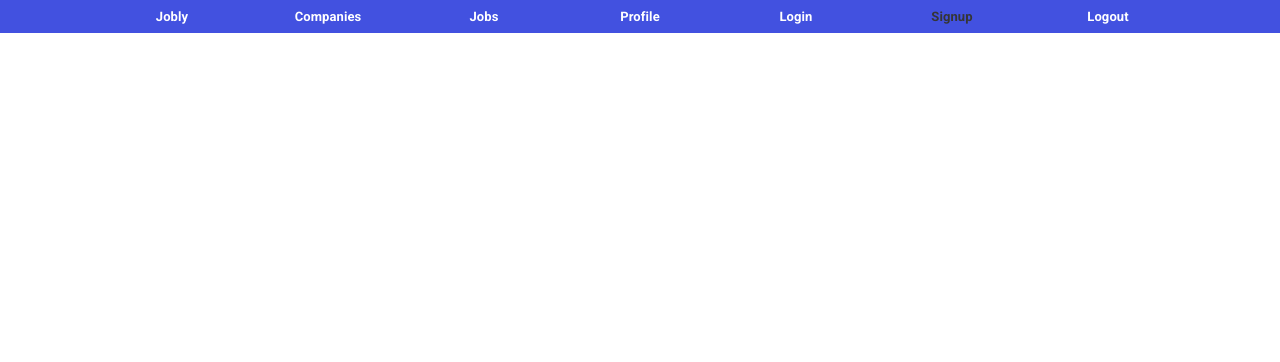
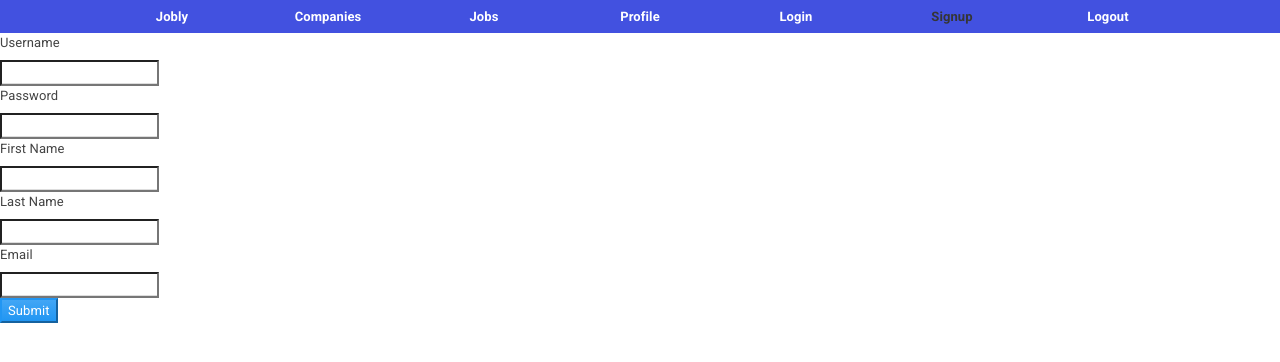
Before and after one commit to w12190/react-jobly, a React (Create React App) app: page /signup in a window 1280 px wide. Shown: the top 362 px of the page. Built offline with nearby package versions, Linux system fonts and the light colour scheme; no server answers.

Commit message:
add login and signup flow

```diff
--- a/src/api/api.js
+++ b/src/api/api.js
@@ -66,11 +66,23 @@ class JoblyApi {
     let res = await this.request(`jobs?title=${title}`);
     return res.jobs;
   }
+
+  /** Login an existing user */
+  static async loginUser(userInfo) {
+    let res = await this.request('auth/token', userInfo, 'post')
+    return res.token;
+  }
+
+  /** Register a new user */
+  static async registerUser(userInfo) {
+    let res = await this.request('auth/register', userInfo, 'post')
+    return res.token;
+  }
 }
 
 // for now, put token ("testuser" / "password" on class)
-JoblyApi.token = "eyJhbGciOiJIUzI1NiIsInR5cCI6IkpXVCJ9.eyJ1c2VybmFtZ" +
-  "SI6InRlc3R1c2VyIiwiaXNBZG1pbiI6ZmFsc2UsImlhdCI6MTU5ODE1OTI1OX0." +
-  "FtrMwBQwe6Ue-glIFgz_Nf8XxRT2YecFCiSpYL0fCXc";
+// JoblyApi.token = "eyJhbGciOiJIUzI1NiIsInR5cCI6IkpXVCJ9.eyJ1c2VybmFtZ" +
+//   "SI6InRlc3R1c2VyIiwiaXNBZG1pbiI6ZmFsc2UsImlhdCI6MTU5ODE1OTI1OX0." +
+//   "FtrMwBQwe6Ue-glIFgz_Nf8XxRT2YecFCiSpYL0fCXc";
 
 export default JoblyApi
--- a/src/auth/LoginForm.js
+++ b/src/auth/LoginForm.js
@@ -1,4 +1,5 @@
-import React from 'react'
+import React, { useState } from 'react'
+import JoblyApi from '../api/api'
 
 /** Displays a login form.
  *
@@ -6,13 +7,46 @@ import React from 'react'
  * - www.tinyurl.com/y3ree3wj
  */
 
- function LoginForm(){
+function LoginForm() {
+  const INITIAL_FORM_DATA = {
+    username: "",
+    password: ""
+  }
+  // TODO: add data validation and alerts
+
+  const [loginForm, setLoginForm] = useState(INITIAL_FORM_DATA);
+
+  function handleChange(evt) {
+    const { name, value } = evt.target;
+    setLoginForm(oldFormData => ({
+      ...oldFormData,
+      [name]: value
+    }))
+  }
+
+  async function handleSubmit(evt) {
+    evt.preventDefault();
+    const token = await JoblyApi.loginUser(loginForm);
+    JoblyApi.token = token;
+    console.log("JoblyApi.token", JoblyApi.token)
+    setLoginForm(INITIAL_FORM_DATA);
+  }
 
   return (
     <div className="LoginForm">
-
+      <form onSubmit={handleSubmit}>
+        <label htmlFor="username"> username </label>
+        <br />
+        <input type="text" id="username" name="username" onChange={handleChange} />
+        <br />
+        <label htmlFor="password"> password </label>
+        <br />
+        <input type="password" id="password" name="password" onChange={handleChange} />
+        <br />
+        <button className="btn-primary">Submit</button>
+      </form>
     </div>
   )
- }
+}
 
- export default LoginForm
+export default LoginForm
--- a/src/auth/SignupForm.js
+++ b/src/auth/SignupForm.js
@@ -1,4 +1,5 @@
-import React from 'react'
+import React, {useState} from 'react'
+import JoblyApi from '../api/api'
 
 /** Displays a sign-up form.
  *
@@ -8,11 +9,60 @@ import React from 'react'
 
  function SignupForm(){
 
-  return (
-    <div className="SignupForm">
+   const INITIAL_FORM_DATA = {
+     username: "",
+     password: "",
+     firstName: "",
+     lastName: "",
+     email: ""
+   }
+   // TODO: add data validation and alerts
 
-    </div>
-  )
+   const [signupForm, setSignupForm] = useState(INITIAL_FORM_DATA);
+
+   function handleChange(evt) {
+     const { name, value } = evt.target;
+     setSignupForm(oldFormData => ({
+       ...oldFormData,
+       [name]: value
+     }))
+   }
+
+   async function handleSubmit(evt) {
+     evt.preventDefault();
+     const token = await JoblyApi.registerUser(signupForm);
+     JoblyApi.token = token;
+     console.log("JoblyApi.token", JoblyApi.token)
+     setSignupForm(INITIAL_FORM_DATA);
+   }
+
+   return (
+     <div className="SignupForm">
+       <form onSubmit={handleSubmit}>
+         <label htmlFor="username"> Username </label>
+         <br />
+         <input type="text" id="username" name="username" onChange={handleChange} />
+         <br />
+         <label htmlFor="password"> Password </label>
+         <br />
+         <input type="password" id="password" name="password" onChange={handleChange} />
+         <br />
+         <label htmlFor="firstName"> First Name </label>
+         <br />
+         <input type="text" id="firstName" name="firstName" onChange={handleChange} />
+         <br />
+         <label htmlFor="lastName"> Last Name </label>
+         <br />
+         <input type="text" id="lastName" name="lastName" onChange={handleChange} />
+         <br />
+         <label htmlFor="email"> Email </label>
+         <br />
+         <input type="text" id="email" name="email" onChange={handleChange} />
+         <br />
+         <button className="btn-primary">Submit</button>
+       </form>
+     </div>
+   )
  }
 
  export default SignupForm
```
